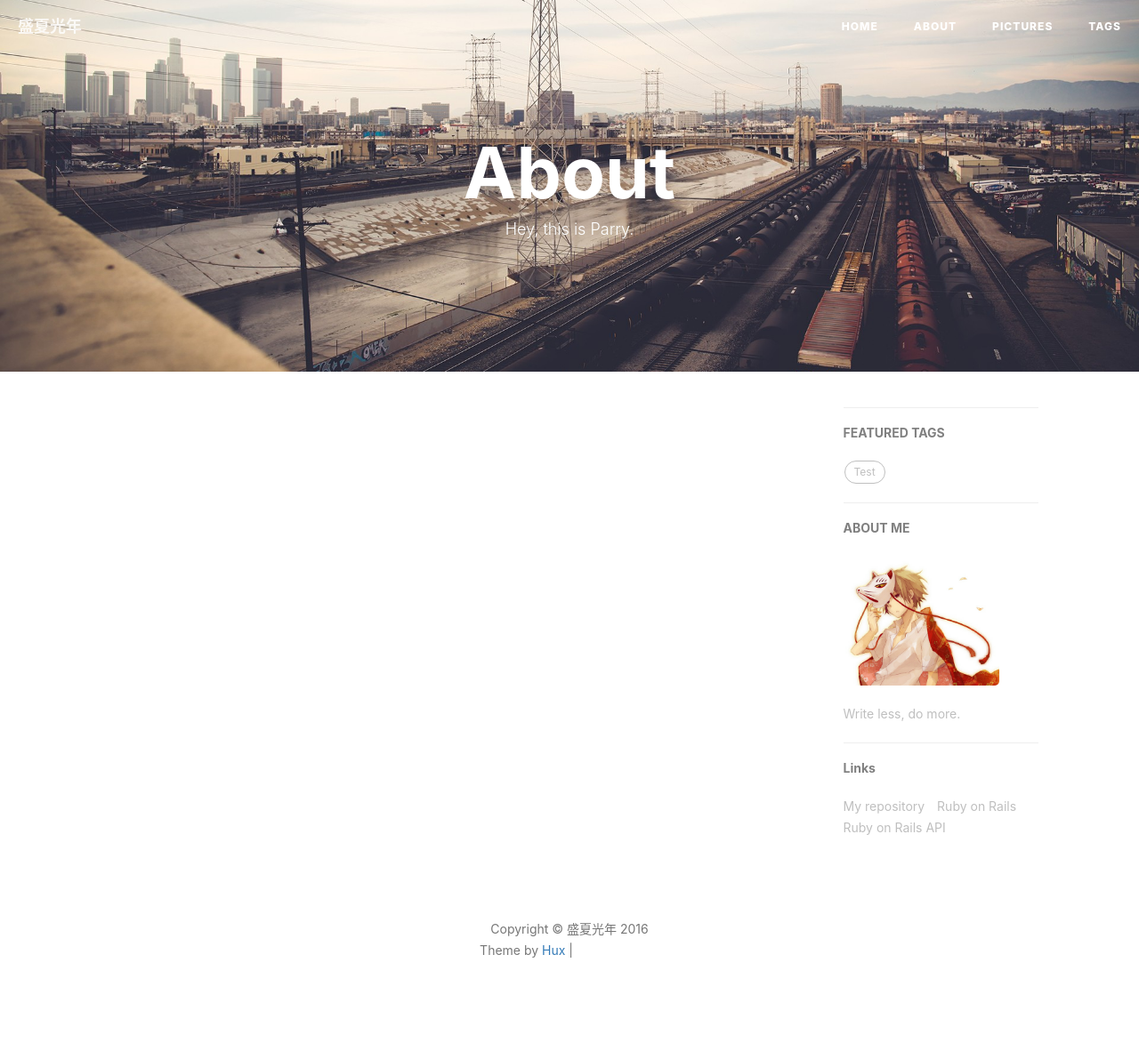
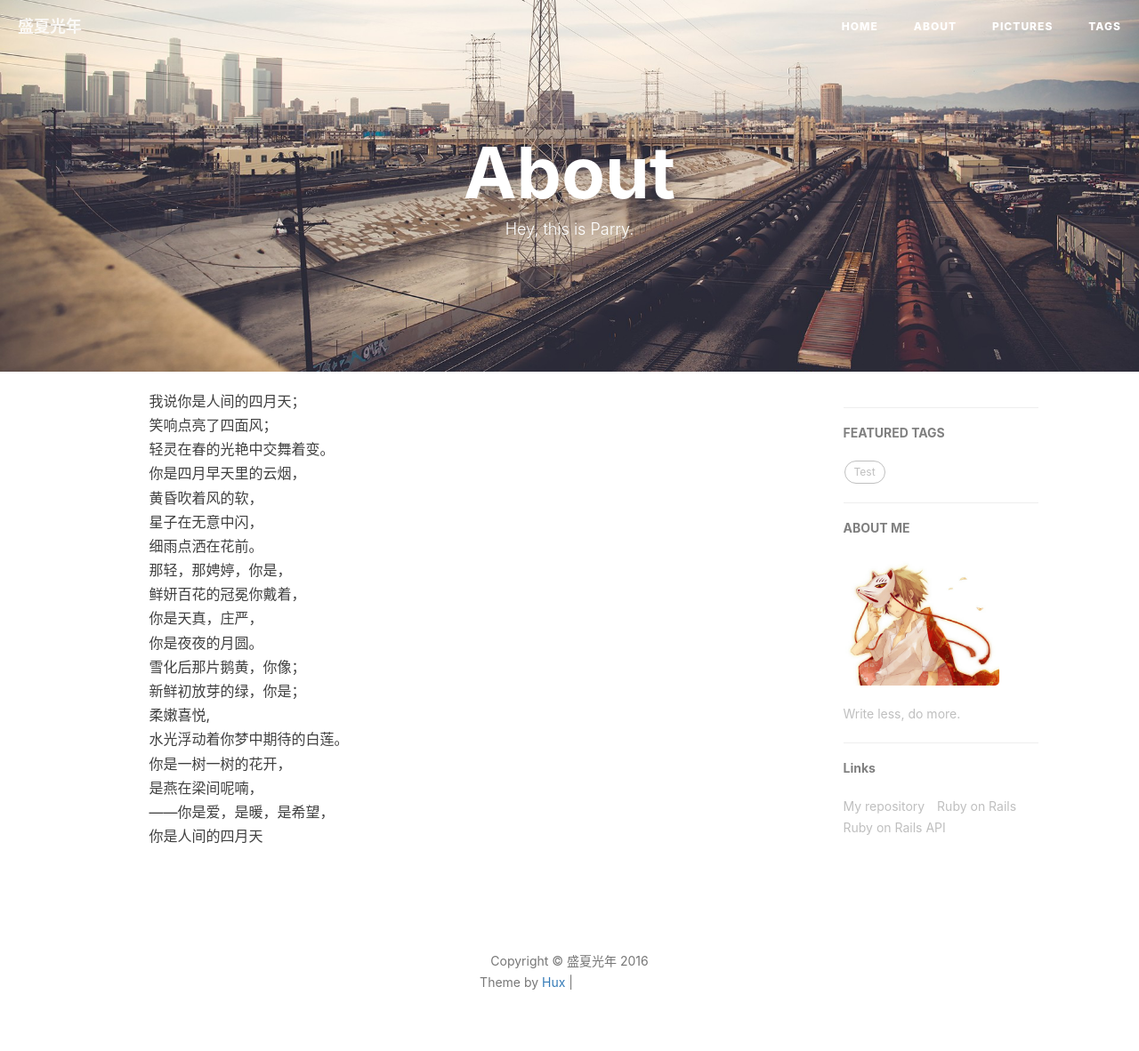
Before and after one commit to EEternal/EEternal.github.io, a Jekyll site: the page built from about.html, in a window 1280 px wide. Shown: the whole page at 89% size. Built offline with Jekyll 4.4.1, drawn with Linux system fonts in a browser that asks for light colours; nearby versions of some CDN libraries; comment, search, counter and statistics services are not loaded; before the commit the page ends 1146 px from its top, so only the background shows below that; grey boxes are pictures that could not be loaded.

```diff
--- a/about.html
+++ b/about.html
@@ -4,7 +4,27 @@ title: "About"
 description: "Hey, this is Parry."
 header-img: "img/wallpaper-715231.jpg"
 ---
-
+<div>
+  我说你是人间的四月天；<br />
+  笑响点亮了四面风；<br />
+  轻灵在春的光艳中交舞着变。<br />
+  你是四月早天里的云烟，<br />
+  黄昏吹着风的软，<br />
+  星子在无意中闪，<br />
+  细雨点洒在花前。<br />
+  那轻，那娉婷，你是，<br />
+  鲜妍百花的冠冕你戴着，<br />
+  你是天真，庄严，<br />
+  你是夜夜的月圆。<br />
+  雪化后那片鹅黄，你像；<br />
+  新鲜初放芽的绿，你是；<br />
+  柔嫩喜悦,<br />
+  水光浮动着你梦中期待的白莲。<br />
+  你是一树一树的花开，<br />
+  是燕在梁间呢喃，<br />
+  ——你是爱，是暖，是希望，<br />
+  你是人间的四月天<br />
+</div>
 
 
 <!-- Handle Language Change -->
--- a/portfolio/index.html
+++ b/portfolio/index.html
@@ -2,4 +2,7 @@
 title: Pictures
 layout: default
 ---
-<img src = /img/wallhaven-215913.jpg>
+<div>
+  <img src = /img/wallhaven-215913.jpg>
+  <img src = /img/home-bg.jpg>
+</div>
```
Also changed, not shown: _posts/2016-05-29-Long-long-way-to-go.md (added, +13 -0 lines), _posts/2015-04-14-unix-linux-note.markdown (line endings or trailing spaces).
